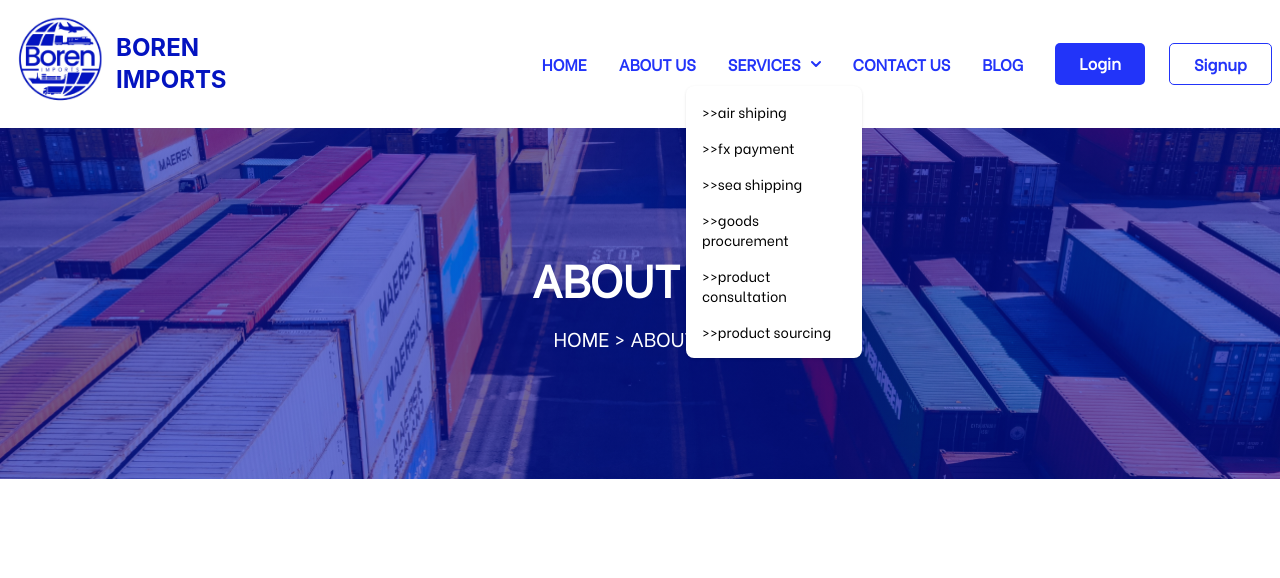
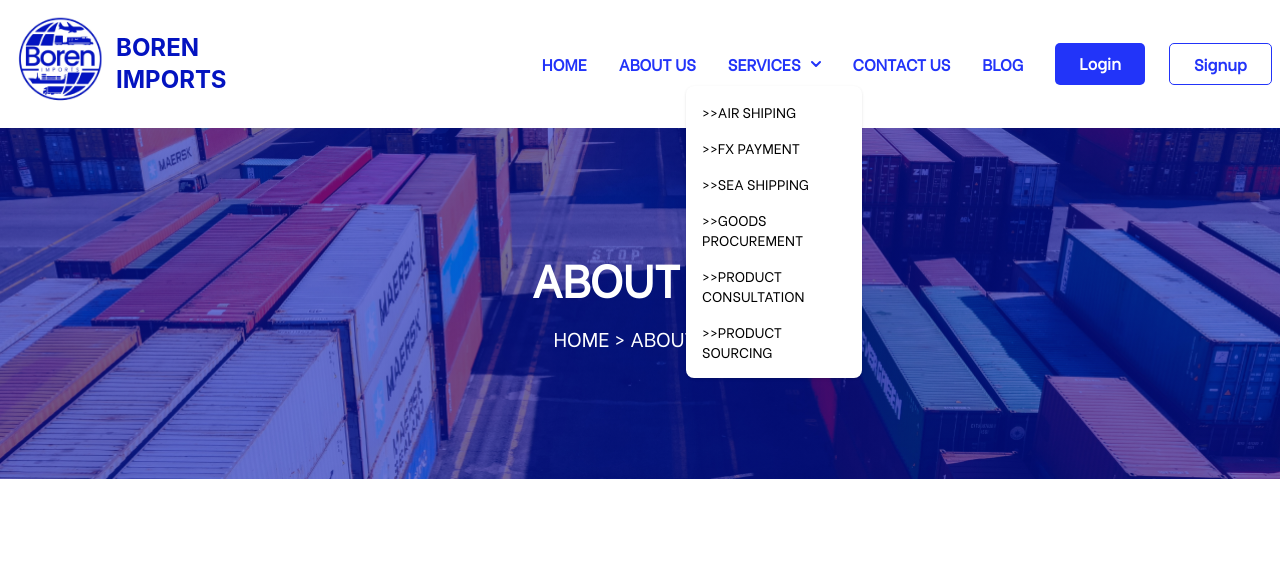
Before and after one commit to winninggodspower/Boren-Import, a Django app: page /about in a window 1280 px wide, after a click on "SERVICES". Shown: the top 578 px of the page. Run offline with Django 4.2, Linux system fonts and the light colour scheme; style sheets or scripts are compiled from the project's sources; parts of the project's set-up code (start-up, migrations or seed data) failed here and were passed over; some libraries are stand-ins or nearby versions.

Commit message:
make nav uppercase

```diff
--- a/templates/components/navbar.html
+++ b/templates/components/navbar.html
@@ -41,22 +41,22 @@
                         class="z-10 hidden font-normal bg-white divide-y divide-gray-100 rounded-lg shadow w-44">
                         <ul class="py-2 text-sm 00" aria-labelledby="dropdownLargeButton">
                             <li>
-                                <a href="{% url 'air_shipping' %}" class="block px-4 py-2 hover:bg-gray-100 hover:text-primary before:content-['>>']">air shiping</a>
+                                <a href="{% url 'air_shipping' %}" class="block px-4 py-2 hover:bg-gray-100 hover:text-primary before:content-['>>'] uppercase">air shiping</a>
                             </li>
                             <li>
-                                <a href="{% url 'fx_payment' %}" class="block px-4 py-2 hover:bg-gray-100 hover:text-primary before:content-['>>']">fx payment</a>
+                                <a href="{% url 'fx_payment' %}" class="block px-4 py-2 hover:bg-gray-100 hover:text-primary before:content-['>>'] uppercase">fx payment</a>
                             </li>
                             <li>
-                                <a href="{% url 'sea_shipping' %}" class="block px-4 py-2 hover:bg-gray-100 hover:text-primary before:content-['>>']">sea shipping</a>
+                                <a href="{% url 'sea_shipping' %}" class="block px-4 py-2 hover:bg-gray-100 hover:text-primary before:content-['>>'] uppercase">sea shipping</a>
                             </li>
                             <li>
-                                <a href="{% url 'goods_procurement' %}" class="block px-4 py-2 hover:bg-gray-100 hover:text-primary before:content-['>>']">goods procurement</a>
+                                <a href="{% url 'goods_procurement' %}" class="block px-4 py-2 hover:bg-gray-100 hover:text-primary before:content-['>>'] uppercase">goods procurement</a>
                             </li>
                             <li>
-                                <a href="{% url 'product_consultation' %}" class="block px-4 py-2 hover:bg-gray-100 hover:text-primary before:content-['>>']">product consultation</a>
+                                <a href="{% url 'product_consultation' %}" class="block px-4 py-2 hover:bg-gray-100 hover:text-primary before:content-['>>'] uppercase">product consultation</a>
                             </li>
                             <li>
-                                <a href="{% url 'product_sourcing' %}" class="block px-4 py-2 hover:bg-gray-100 hover:text-primary before:content-['>>']">product sourcing</a>
+                                <a href="{% url 'product_sourcing' %}" class="block px-4 py-2 hover:bg-gray-100 hover:text-primary before:content-['>>'] uppercase">product sourcing</a>
                             </li>
                         </ul>
                     </div>
```
